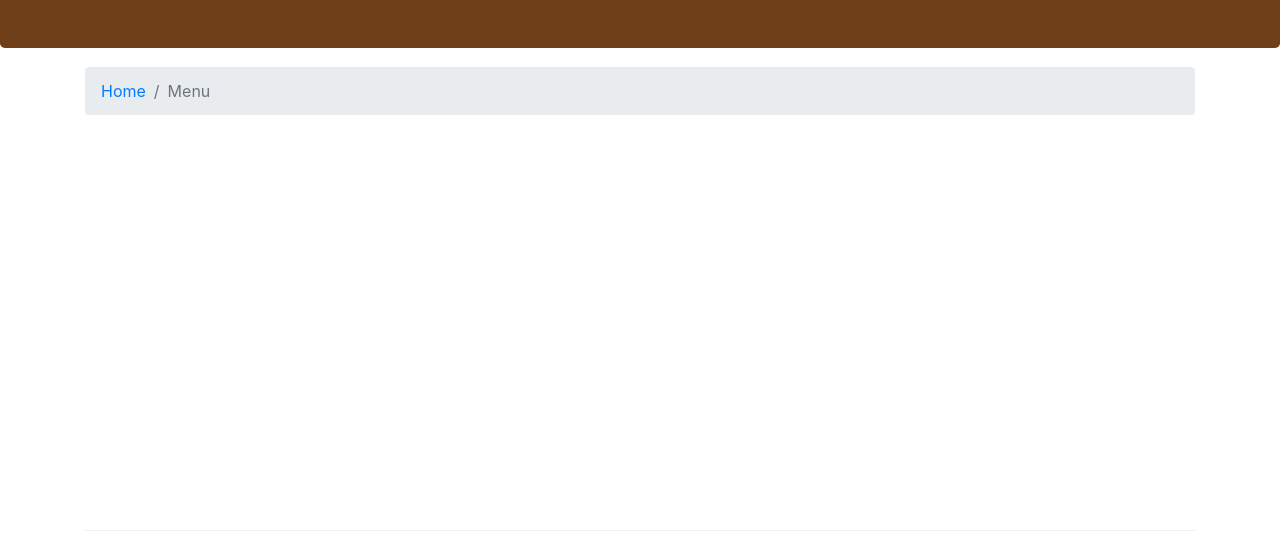
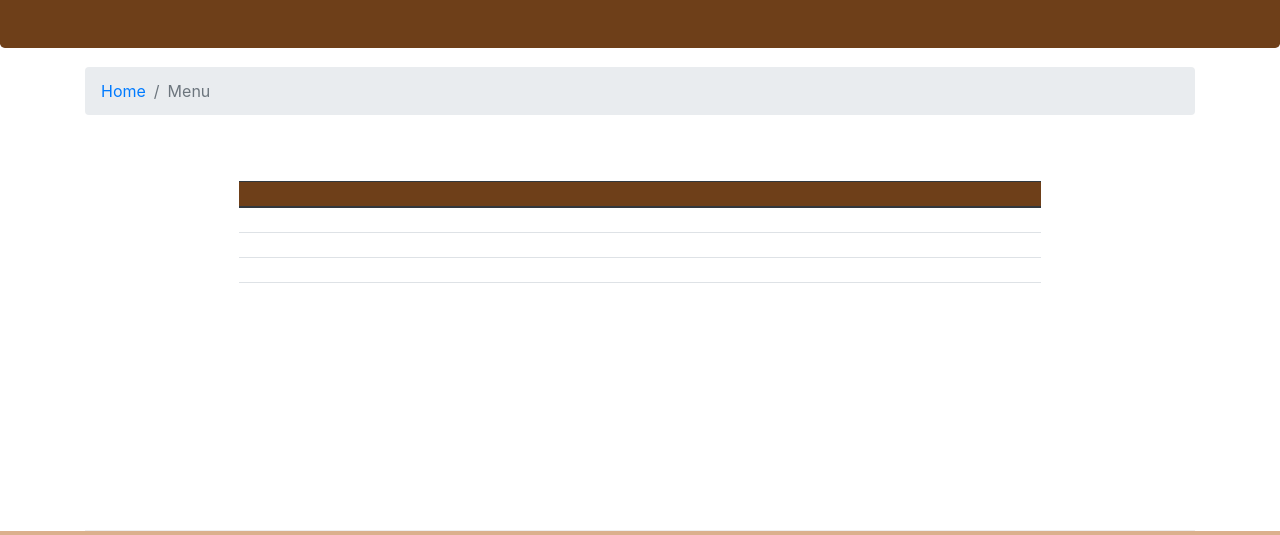
Before and after one commit to gemGreece/Le-Chocolat, a website: page basicMenu.html in a window 1280 px wide. Shown: the part 265-800 px from the top of the page. Drawn offline with nearby package versions, Linux system fonts and the light colour scheme.

Commit message:
Initialize Menu file

```diff
--- a/basicMenu.html
+++ b/basicMenu.html
@@ -58,13 +58,50 @@
             </ol>
         </nav>
 
-        <div class="row row-header"></div>
+        <div class="row row-content justify-content-center">
+            <div class="col-12 col-sm-9">
+                <div class="table-responsive">
 
-        <div class="row row-content"></div>
+                    <table class="table">
+                        <thead class="thead-dark">
+                            <tr>
+                                <th></th>
+                                <th></th>
+                                <th></th>
+                                <th></th>
+                            </tr>
+                        </thead>
+                        <tbody>
+                            <tr>
+                                <td></td>
+                                <td></td>
+                                <td></td>
+                                <td></td>
+                            </tr>
+                            <tr>
+                                <td></td>
+                                <td></td>
+                                <td></td>
+                                <td></td>
+                            </tr>
+                            <tr>
+                                <td></td>
+                                <td></td>
+                                <td></td>
+                                <td></td>
+                            </tr>
+                            <tr>
+                                <td></td>
+                                <td></td>
+                                <td></td>
+                                <td></td>
+                            </tr>
+                        </tbody>
+                    </table>
 
-        <div class="row row-content"></div>
-
-        <div class="row row-content"></div>
+                </div>
+            </div>
+        </div>
 
     </div>
 
```
